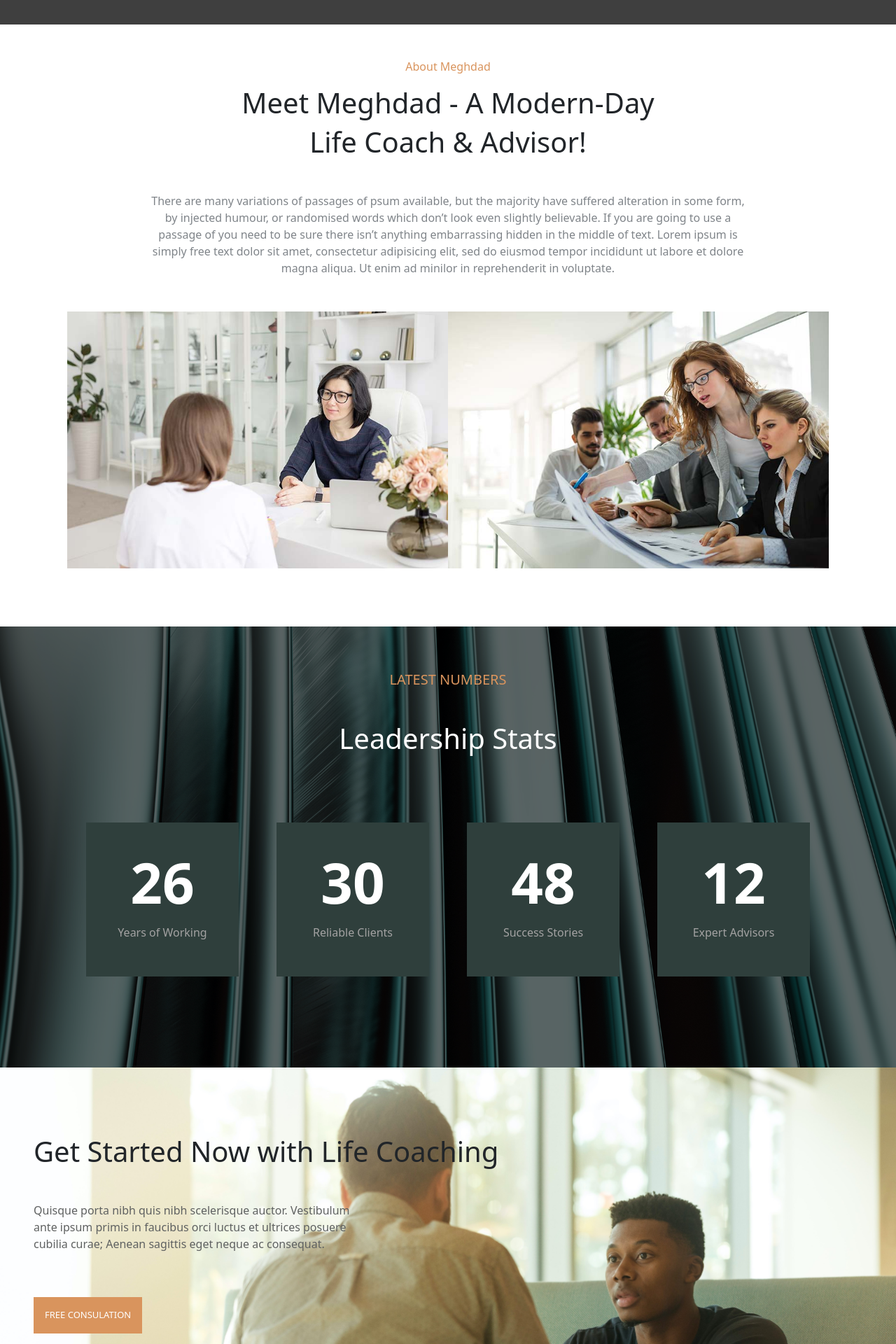
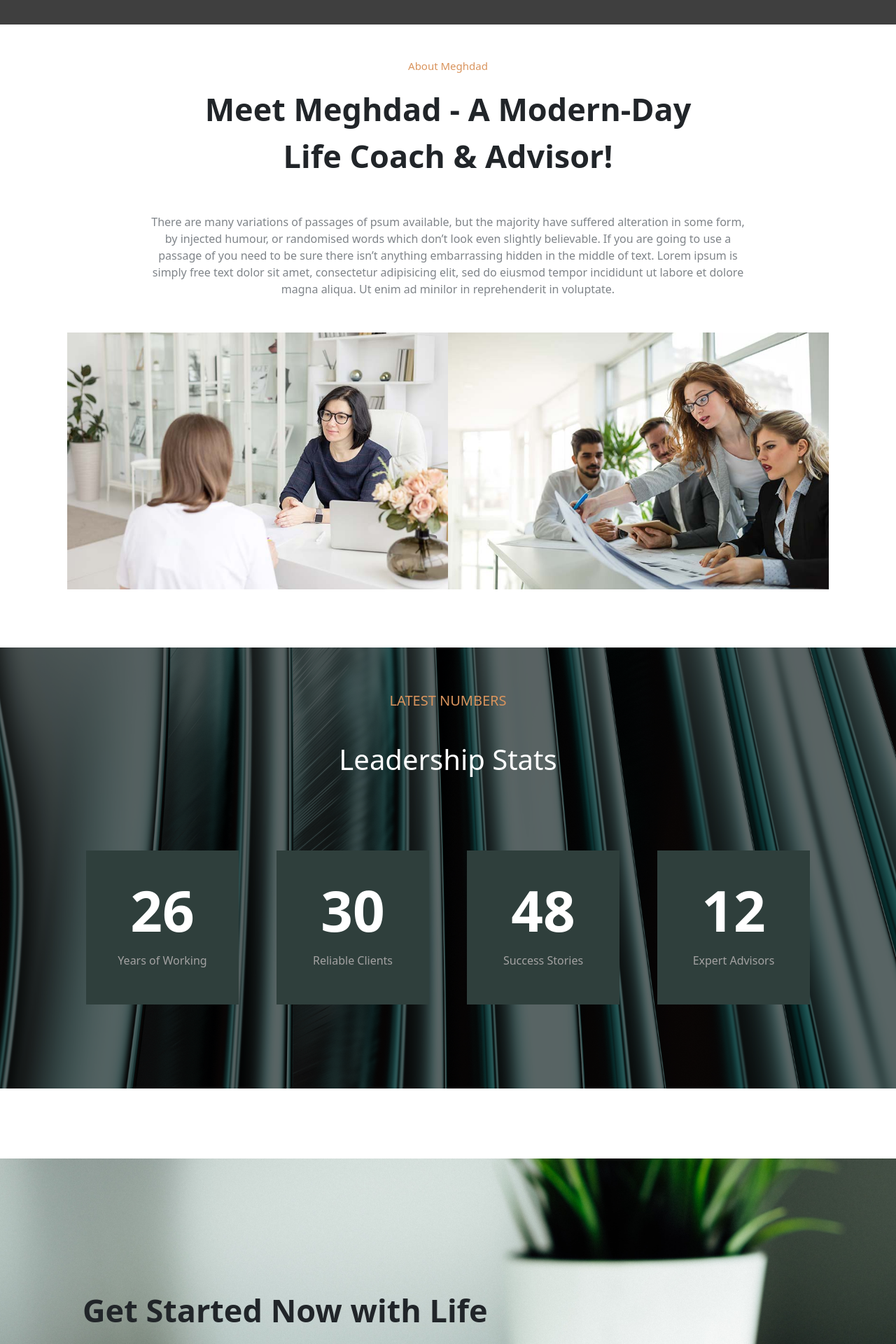
Before and after one commit to NedaSaberi/coachingSite, a React (Create React App) app: page /about in a window 1280 px wide. Shown: the part 480-2400 px from the top of the page at 70% size. Built offline with nearby package versions, Linux system fonts and the light colour scheme; grey boxes are pictures that could not be loaded.

Commit message:
responsibility+ fixing bugs

```diff
--- a/src/components/lifeCoaching/LifeCoaching.module.css
+++ b/src/components/lifeCoaching/LifeCoaching.module.css
@@ -8,7 +8,7 @@
     margin-top: 100px;
     overflow: hidden;
 }
-.context{
+.lifecontext{
     transform: translateX(-1000px);
     transition: transform 1s ease-in-out;
 }
--- a/src/components/lifeCoaching/LifeCoaching.tsx
+++ b/src/components/lifeCoaching/LifeCoaching.tsx
@@ -3,20 +3,19 @@ import styles from './LifeCoaching.module.css';
 export default function LifeCoaching() {
         window.addEventListener("scroll", () => {
             let element = document.querySelector(
-        `.${styles.context}`
-      );
+            `.${styles.lifeContext}`
+            ) as HTMLBRElement;
             if (
             element instanceof HTMLElement &&
             element.getBoundingClientRect().top < window.innerHeight
             ) {
-            console.log("object");
             element.style.transform = "translateX(0)";
             }
-      });
+        })
 
   return (
     <div className={`${styles.lifeCoaching} p-5`}>
-      <div className={`${styles.context} col-12 col-md-6 m-7`}>
+      <div className={`${styles.lifeContext} col-12 col-md-6 m-7`}>
         <div className={styles.title}>Get Started Now with Life Coaching</div>
         <p className="my-5 text-muted">
           Quisque porta nibh quis nibh scelerisque auctor. Vestibulum ante ipsum
--- a/src/components/specialties/Specialties.module.css
+++ b/src/components/specialties/Specialties.module.css
@@ -12,11 +12,9 @@
     height: 440px;
     padding: 25px;
     text-align: center;
-    opacity: 0;
-    animation: opcSpe 1s linear forwards;
-    animation-play-state: paused;
+    /* opacity: 0;  */
 }
-.spe0{
+.items{
     opacity: 0;
     animation: opcSpe 1s linear forwards;
     animation-play-state: paused;
--- a/src/components/specialties/Specialties.tsx
+++ b/src/components/specialties/Specialties.tsx
@@ -1,25 +1,30 @@
 import styles from './Specialties.module.css';
 
 export default function Specialties() {
+
       window.addEventListener("scroll", () => {
-    let elements = document.querySelectorAll(`.${styles.spe}, .${styles.spe0}`);
-    elements.forEach((element) => {
+              let elements = document.querySelectorAll(`.${styles.items}`);
+
+        elements.forEach((element)=>{
           if (
             element instanceof HTMLElement &&
             element.getBoundingClientRect().top < window.innerHeight
             ) {
               element.style.animationPlayState = "running";
           }
+        })
       });
-  });
+
   return (
     <div className={`${styles.speWrapper} py-7`}>
-      <div className={`${styles.title} ${styles.spe0} text-center`}>
+      <div
+        className={`${styles.title} ${styles.spe0} ${styles.items} text-center`}
+      >
         <div className="text-orange ">HELPING PROFESSIONALS</div>
         <h1>Our Specialties</h1>
       </div>
       <div className={`${styles.specialtiesList} row`}>
-        <div className={`${styles.spe} ${styles.spe1} col-12 col-md-3`}>
+        <div className={`${styles.spe} ${styles.spe1} ${styles.items} col-12 col-md-3`}>
           <div className={styles.icon}>
             <img src="/images/icon-1-1.png" alt="" />
           </div>
@@ -33,7 +38,7 @@ export default function Specialties() {
           </div>
         </div>
         <div
-          className={`${styles.spe} ${styles.spe2} col-12 col-md-3 border-start`}
+          className={`${styles.spe} ${styles.spe2} ${styles.items} col-12 col-md-3 border-start`}
         >
           <div className={styles.icon}>
             <img src="/images/icon-2-1.png" alt="" />
@@ -48,7 +53,7 @@ export default function Specialties() {
           </div>
         </div>
         <div
-          className={`${styles.spe} ${styles.spe3} border-start col-12 col-md-3`}
+          className={`${styles.spe} ${styles.spe3} ${styles.items} border-start col-12 col-md-3`}
         >
           <div className={styles.icon}>
             <img src="/images/icon-3-1.png" alt="" />
@@ -63,7 +68,7 @@ export default function Specialties() {
           </div>
         </div>
         <div
-          className={`${styles.spe} ${styles.spe4} border-start col-12 col-md-3`}
+          className={`${styles.spe} ${styles.spe4} ${styles.items} border-start col-12 col-md-3`}
         >
           <div className={styles.icon}>
             <img src="/images/icon-4-1.png" alt="" />
--- a/src/components/stats/Stats.module.css
+++ b/src/components/stats/Stats.module.css
@@ -1,15 +1,17 @@
-.numbersWrapper .numbers{
+.numbers{
     width: 20%;
     height:220px;
     background-color: #2f3f3c;
     padding: 25px;
+    margin: 10px 0;
 }
-.numbersWrapper .numbers .num{
+
+.num{
     color: #fff;
     font-size: 80px;
     font-weight: 600;
 }
-.numbersWrapper .numbers .sub{
+.sub{
     color: #a3a2a2;
 }
 .statsBack{
@@ -18,3 +20,14 @@
 .statsFront{
     background-color: rgba(0, 0, 0, 0.6);
 }
+@media screen and (max-width: 900px) {
+    .numbersWrapper{
+       flex-direction: column;
+    }
+    .numbers{
+        width: 100%;
+    }
+    .statsBack{
+        height: 1300px;
+    }
+}
--- a/src/components/testimonials/Testimonials.module.css
+++ b/src/components/testimonials/Testimonials.module.css
@@ -2,11 +2,11 @@
     background-color: #f5f3f3;
 }
 .people{
-    width: 30%;
     background-color: #fff;
     padding: 35px 35px 75px;
     border-bottom: 5px solid #D9945D;
     position: relative;
+    margin-bottom: 30px;
 }
 .testimonials i{
     font-size: 50px;
--- a/src/components/testimonials/Testimonials.tsx
+++ b/src/components/testimonials/Testimonials.tsx
@@ -2,14 +2,14 @@ import styles from './Testimonials.module.css';
 
 export default function Testimonials() {
   return (
-    <div className={`${styles.testimonials} p-5`}>
+    <div className={`${styles.testimonials} container p-5`}>
       <h5 className="text-orange my-3 text-center">OUR TESTIMONIALS</h5>
       <h1 className="text-center">What People Are Saying</h1>
-      <div className="d-flex justify-content-around my-5">
-        <div className={styles.people}>
+      <div className="row my-5">
+        <div className={`col-12 col-lg-4 ${styles.people}`}>
           <i className="fa-solid fa-quote-left text-orange"></i>
           <p>
-            Duis rhoncus orci utedn metus rhoncus, non is dictum purus bibendum.
+            hhhDuis rhoncus orci utedn metus rhoncus, non is dictum purus bibendum.
             Suspendisse id orci sit amet justo interdum hendrerit sagittis.
             Nulla semper pharetra lacinia. Maecenas gravida dapibus neque id
             dictum.
@@ -20,7 +20,7 @@ export default function Testimonials() {
             <div className={styles.position}>CEO</div>
           </div>
         </div>
-        <div className={styles.people}>
+        <div className={`col-12 col-lg-4 ${styles.people}`}>
           <i className="fa-solid fa-quote-left text-orange"></i>
           <p>
             Duis rhoncus orci utedn metus rhoncus, non is dictum purus bibendum.
@@ -34,7 +34,7 @@ export default function Testimonials() {
             <div className={styles.position}>Accountant</div>
           </div>
         </div>
-        <div className={styles.people}>
+        <div className={`col-12 col-lg-4 ${styles.people}`}>
           <i className="fa-solid fa-quote-left text-orange"></i>
           <p>
             Duis rhoncus orci utedn metus rhoncus, non is dictum purus bibendum.
--- a/src/pages/about/About.module.css
+++ b/src/pages/about/About.module.css
@@ -1,5 +1,11 @@
 /* About.module.css */
-
+.title{
+    font-size: 15px;
+}
+.subTitle{
+    font-size: 45px;
+    font-weight: 600;
+}
 .aboutBody{
     max-width: 850px;
     margin: 0 auto;
@@ -15,7 +21,15 @@
     height: 100%;
 }
 
-.consulation{
+@media screen and (max-width: 900px) {
+    .subTitle{
+        font-size: 25px;
+    }
+    .aboutImages img{
+        width: 100%;
+    }
+}
+/* .consulation{
     background-image: url('/public/images/consulation.jpg');
     background-size: cover;
     width: 100%;
@@ -27,4 +41,8 @@
 }
 .consulation button:hover{
     background-color:#5f6161
+} */
+
+.lifeCoaching .context{
+    transform: translateX(0);
 }
--- a/src/pages/about/About.tsx
+++ b/src/pages/about/About.tsx
@@ -4,6 +4,7 @@ import FreeConsulation from "../../components/freeCons/FreeConsulation";
 import Stats from "../../components/stats/Stats";
 import Logoipsum from "../../components/logoipsum/Logoipsum";
 import Testimonials from "../../components/testimonials/Testimonials";
+import LifeCoaching from '../../components/lifeCoaching/LifeCoaching';
 
 export default function About() {
 
@@ -11,18 +12,18 @@ export default function About() {
     <>
       <div className={`firstView ${styles.firstView}`}>
         <div className="firstViewContent">
-          {/* bg-orange"> */}
           <h1>About</h1>
           <p>Specializing in Career Mentoring</p>
         </div>
       </div>
-      {/* <div className={`${styles.aboutPart} w-100`}> */}
-        <div className="w-100">
-        <div className="title text-orange mt-5 mb-3 text-center">
+      <div className="w-100">
+        <div className={`${styles.title} text-orange mt-5 mb-3 text-center`}>
           About Meghdad
         </div>
-        <h1 className="text-center">Meet Meghdad - A Modern-Day</h1>
-        <h1 className="text-center">Life Coach & Advisor!</h1>
+        <div className={`${styles.subTitle} text-center`}>
+          Meet Meghdad - A Modern-Day <br />
+          Life Coach & Advisor!
+        </div>
         <p className={`mt-5 ${styles.aboutBody} text-center`}>
           There are many variations of passages of psum available, but the
           majority have suffered alteration in some form, by injected humour, or
@@ -40,8 +41,9 @@ export default function About() {
       </div>
 
       <Stats />
+      <LifeCoaching />
 
-      <div className={`${styles.consulation} p-5`}>
+      {/* <div className={`${styles.consulation} p-5`}>
         <h1 className="my-5">Get Started Now with Life Coaching</h1>
         <p className={styles.consBody}>
           Quisque porta nibh quis nibh scelerisque auctor. Vestibulum ante ipsum
@@ -49,7 +51,7 @@ export default function About() {
           Aenean sagittis eget neque ac consequat.
         </p>
         <button className="my-5 p-3 free-consulation">FREE CONSULATION</button>
-      </div>
+      </div> */}
       <Logoipsum />
 
       <Testimonials />
```
Also changed, not shown: src/pages/coaching/Coaching.module.css (line endings or trailing spaces). Lines whose indentation alone changed are shown as unchanged.
